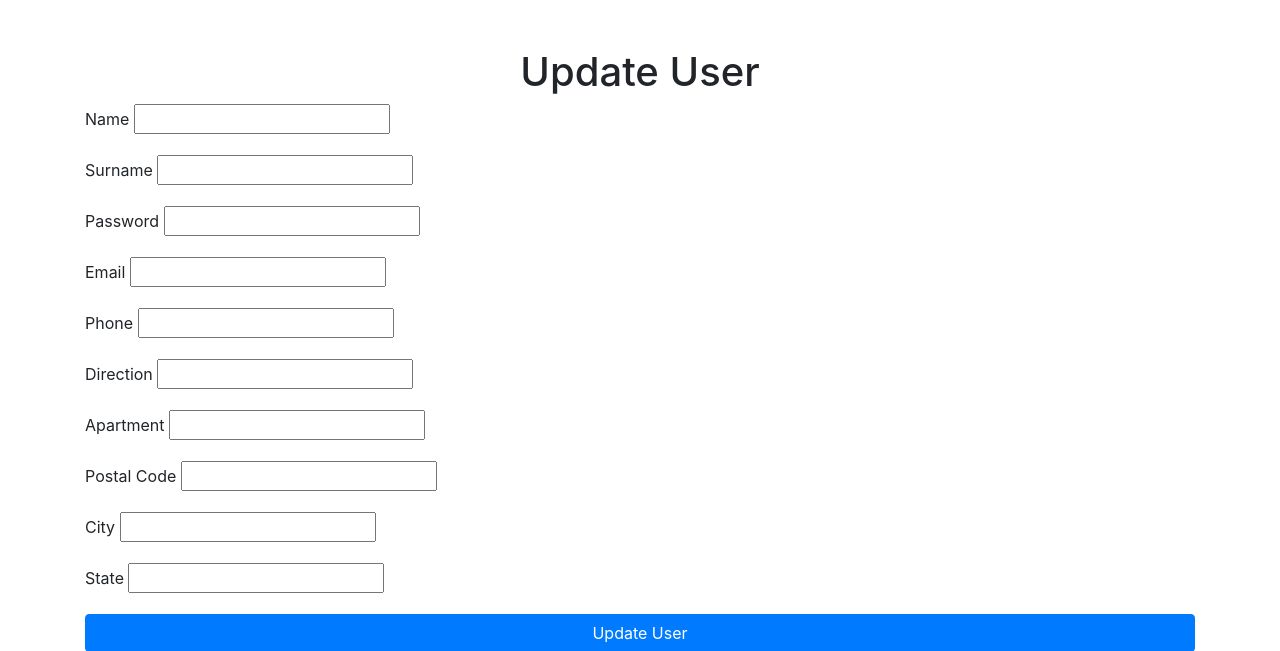
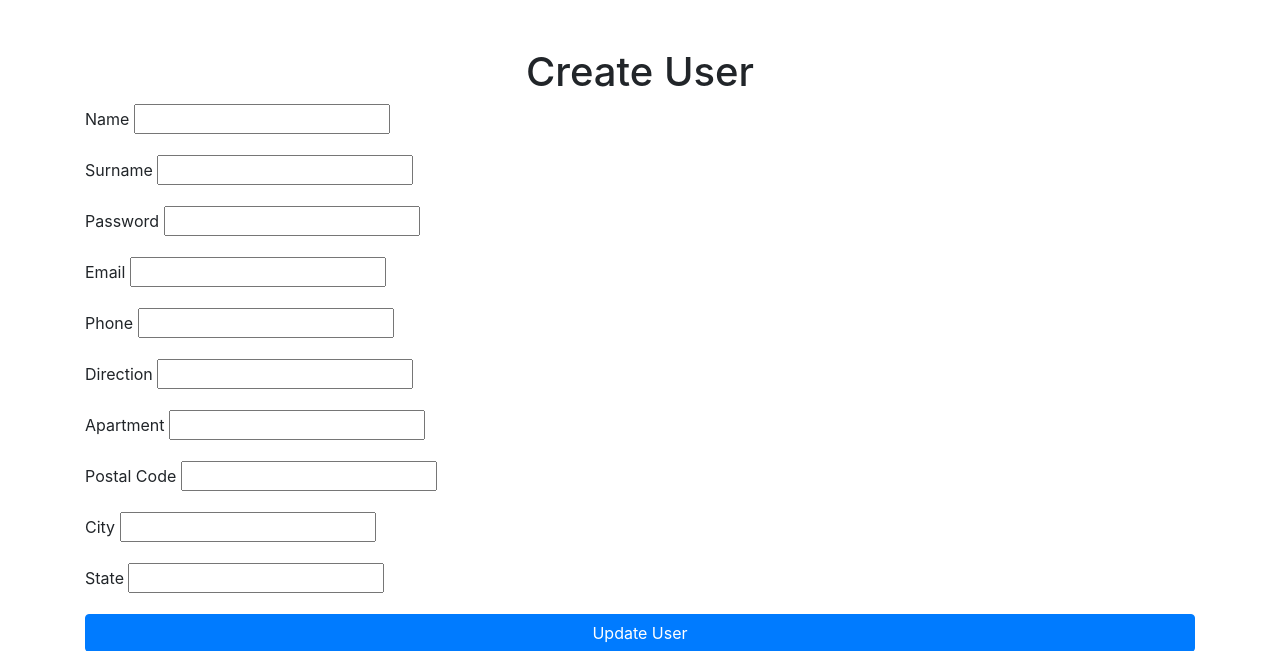
Before and after one commit to alberdijon/Grill-and-Chill, a Django app: page /users/create/ in a window 1280 px wide. Shown: the top 651 px of the page. Run offline with Django 5.2, Linux system fonts and the light colour scheme; some libraries are stand-ins or nearby versions.

Commit message:
fix(58)/redirections
redirekzioetako tituloak zuzenduta

```diff
--- a/GrillAndChill/Grill_And_Chill/templates/admintemplates/user_form.html
+++ b/GrillAndChill/Grill_And_Chill/templates/admintemplates/user_form.html
@@ -3,12 +3,12 @@
 <head>
     <meta charset="UTF-8">
     <meta name="viewport" content="width=device-width, initial-scale=1.0">
-    <title>{% if isnew %}Create User{% else %}Update User{% endif %}</title>
+    <title>{% if user_data %}Update User{% else %}Create User{% endif %}</title>
     <link rel="stylesheet" href="https://stackpath.bootstrapcdn.com/bootstrap/4.5.2/css/bootstrap.min.css">
 </head>
 <body>
     <div class="container mt-5">
-        <h1 class="text-center">{% if isnew %}Create User{% else %}Update User{% endif %}</h1>
+        <h1 class="text-center">{% if user_data %}Update User{% else %}Create User{% endif %}</h1>
         <form method="post">
             {% csrf_token %}
             <div class="form-group">
```
